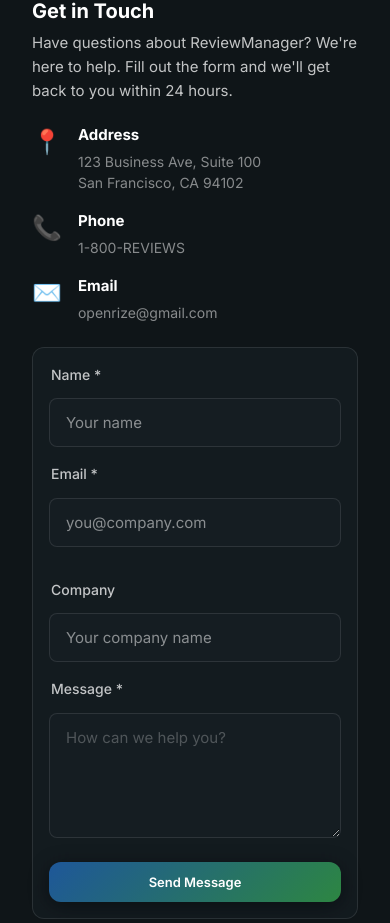
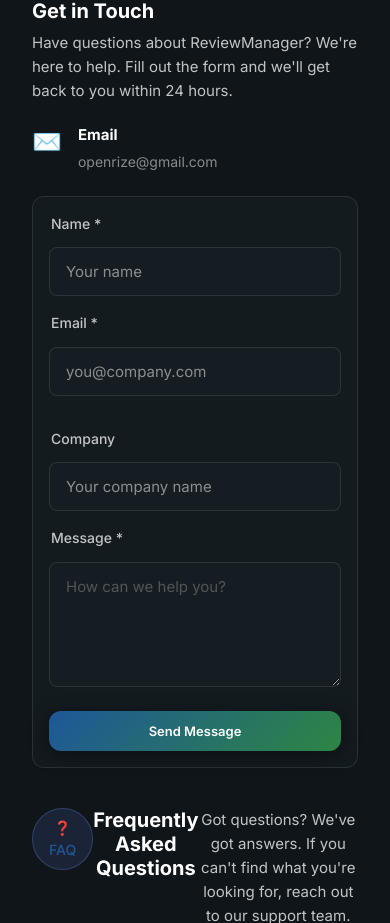
Before and after one commit to harshilp0210/reviewmanagement, a React (Vite) app: page /pricing in a window 390 px wide. Shown: the part 3177-4100 px from the top of the page. Built offline with nearby package versions, Linux system fonts and the light colour scheme; no server answers.

Commit message:
Remove address and phone number from contact form

```diff
--- a/src/components/landing/ContactForm.jsx
+++ b/src/components/landing/ContactForm.jsx
@@ -71,21 +71,6 @@ function ContactForm({ onSuccess }) {
                         </p>
 
                         <div className="contact-details">
-                            <div className="contact-item">
-                                <span className="contact-icon">📍</span>
-                                <div>
-                                    <strong>Address</strong>
-                                    <p>123 Business Ave, Suite 100<br />San Francisco, CA 94102</p>
-                                </div>
-                            </div>
-
-                            <div className="contact-item">
-                                <span className="contact-icon">📞</span>
-                                <div>
-                                    <strong>Phone</strong>
-                                    <p>1-800-REVIEWS</p>
-                                </div>
-                            </div>
 
                             <div className="contact-item">
                                 <span className="contact-icon">✉️</span>
```
